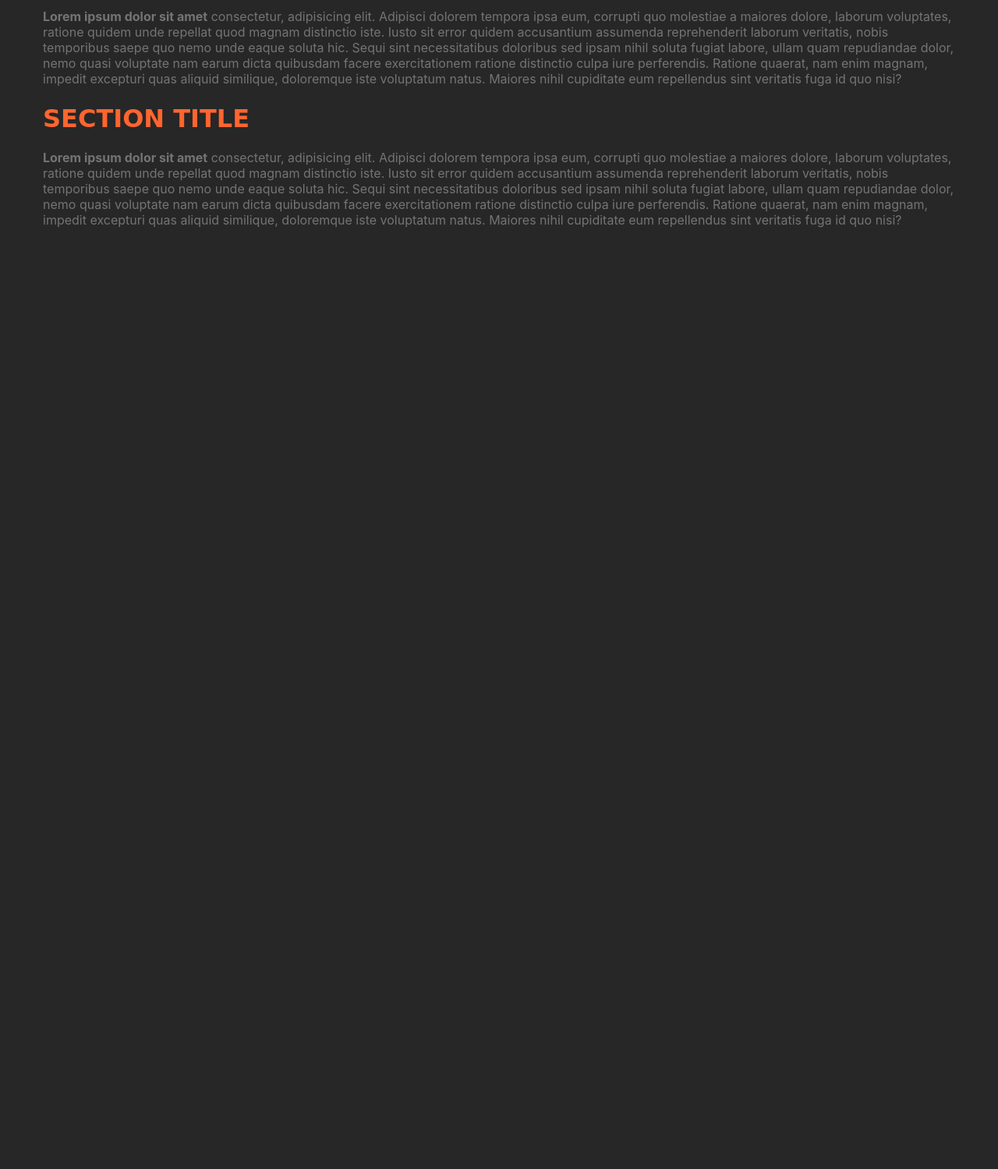
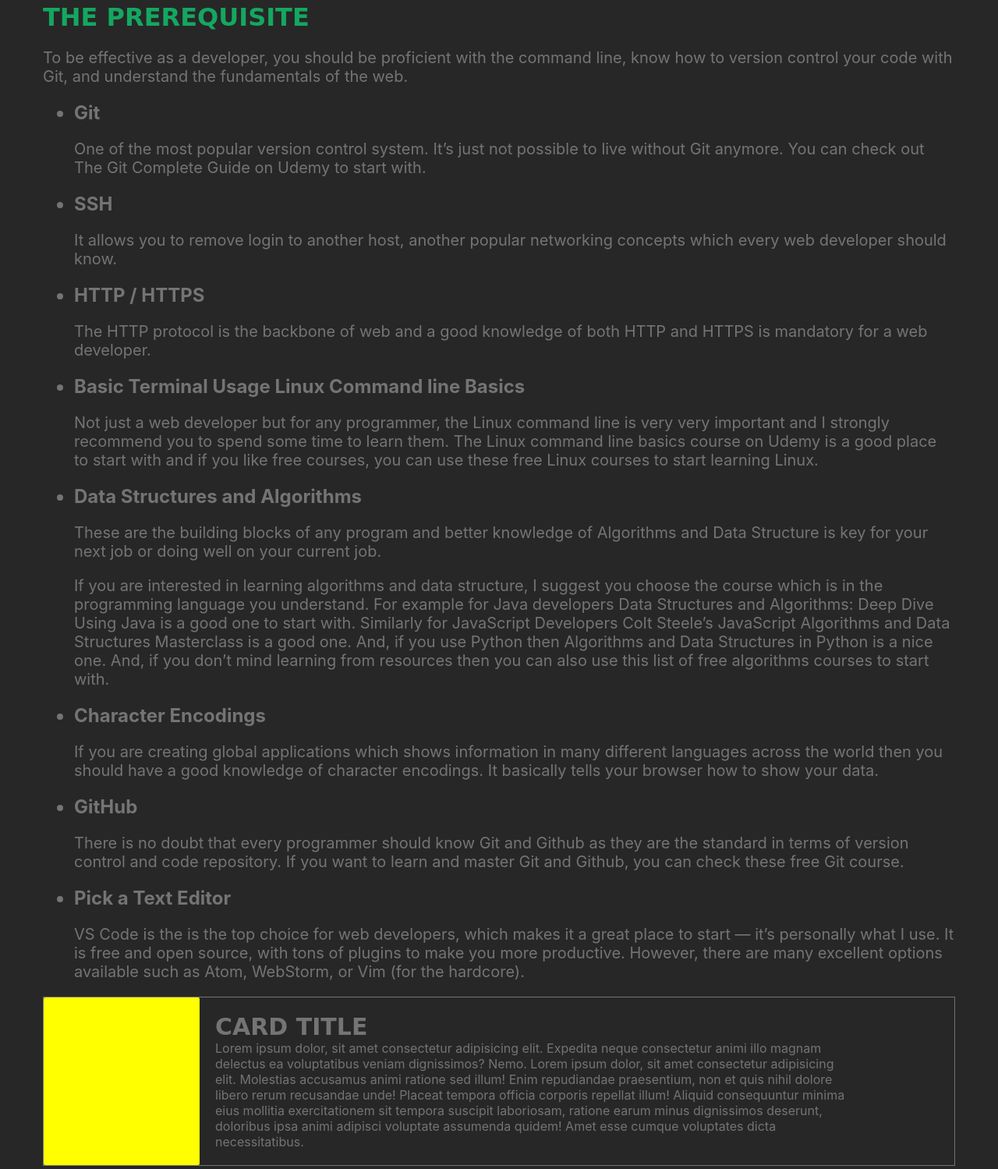
Before and after one commit to VinayakTekade/Lets-Code, a plain HTML site: page index.html in a window 1280 px wide. Shown: the part 500-1999 px from the top of the page at 78% size. Before the commit the page ends 808 px from the top, so only its background shows below. Drawn offline with Linux system fonts and the light colour scheme; a web font is replaced by a local one.

Commit message:
Added Card
Signed-off-by: VinayakTekade <39454332+VinayakTekade@users.noreply.github.com>

```diff
--- a/index.html
+++ b/index.html
@@ -4,7 +4,7 @@
 <head>
     <meta charset="UTF-8">
     <meta name="viewport" content="width=device-width, initial-scale=1.0">
-    <title>Document</title>
+    <title>SpiderWeb</title>
     <link href="https://fonts.googleapis.com/css2?family=Jolly+Lodger&display=swap" rel="stylesheet">
     <link href="https://fonts.googleapis.com/css2?family=Londrina+Outline&display=swap" rel="stylesheet">
     <link rel="stylesheet" href="style.css">
@@ -34,7 +34,8 @@
     <!-- Header -->
     <div class="header">
         <div class="container">
-            <h1>Learn to become a Frontend, Backend, Fullstack, or DevOps developer with this visual guide — no CS degree required</h1>
+            <h1>Learn to become a Frontend, Backend, Fullstack, or DevOps developer with this visual guide — no CS
+                degree required</h1>
         </div>
     </div>
     <!-- End of Header -->
@@ -49,8 +50,10 @@
                 <li><strong>DevOps</strong></li>
             </ul>
             <p>Mastering frontend and backend makes you a full stack developer and managing cloud servers is done by
-                DevOps engineers. To learn DevOps one must first know backend development.But before begining with any path there
-                some pre requisites that must be completed to ensure proper understanding of the advanced concepts and easy
+                DevOps engineers. To learn DevOps one must first know backend development.But before begining with any
+                path there
+                some pre requisites that must be completed to ensure proper understanding of the advanced concepts and
+                easy
                 work flow.
             </p>
         </div>
@@ -59,21 +62,90 @@
     <div class="container">
         <div class="section">
             <h1 class="section-title green">The Prerequisite</h1>
-            <p><strong>Lorem ipsum dolor sit amet</strong> consectetur, adipisicing elit. Adipisci dolorem tempora ipsa eum, corrupti quo
-                molestiae a maiores dolore, laborum voluptates, ratione quidem unde repellat quod magnam distinctio
-                iste. Iusto sit error quidem accusantium assumenda reprehenderit laborum veritatis, nobis temporibus
-                saepe quo nemo unde eaque soluta hic. Sequi sint necessitatibus doloribus sed ipsam nihil soluta fugiat
-                labore, ullam quam repudiandae dolor, nemo quasi voluptate nam earum dicta quibusdam facere
-                exercitationem ratione distinctio culpa iure perferendis. Ratione quaerat, nam enim magnam, impedit
-                excepturi quas aliquid similique, doloremque iste voluptatum natus. Maiores nihil cupiditate eum
-                repellendus sint veritatis fuga id quo nisi?</p>
+            <p>
+                To be effective as a developer, you should be proficient with the command line, know how to version
+                control your code with Git, and understand the fundamentals of the web.
+            </p>
+            <ul>
+                <li><strong>Git</strong></li>
+                <p>One of the most popular version control system. It’s just not possible to live without Git anymore.
+                    You can check out The Git Complete Guide on Udemy to start with.
+                </p>
+                <li><strong>SSH</strong></li>
+                <p>It allows you to remove login to another host, another popular networking concepts which every web
+                    developer should know.
+                </p>
+                <li><strong>HTTP / HTTPS</strong></li>
+                <p>The HTTP protocol is the backbone of web and a good knowledge of both HTTP and HTTPS is mandatory for
+                    a web developer.
+                </p>
+                <li><strong>Basic Terminal Usage Linux Command line Basics</strong></li>
+                <p>Not just a web developer but for any programmer, the Linux command line is very very important and I
+                    strongly recommend you to spend some time to learn them. The Linux command line basics course on
+                    Udemy is a good place to start with and if you like free courses, you can use these free Linux
+                    courses to start learning Linux.
+                </p>
+                <li><strong>Data Structures and Algorithms</strong></li>
+                <p>These are the building blocks of any program and better knowledge of Algorithms and Data Structure is
+                    key for your next job or doing well on your current job.
+                </p>
+                <p>
+                    If you are interested in learning algorithms and data structure, I suggest you choose the course
+                    which is in the programming language you understand.
+
+                    For example for Java developers Data Structures and Algorithms: Deep Dive Using Java is a good one
+                    to start with.
+
+                    Similarly for JavaScript Developers Colt Steele’s JavaScript Algorithms and Data Structures
+                    Masterclass is a good one.
+
+                    And, if you use Python then Algorithms and Data Structures in Python is a nice one.
+
+                    And, if you don’t mind learning from resources then you can also use this list of free algorithms
+                    courses to start with.
+                </p>
+                <li><strong>Character Encodings</strong></li>
+                <p>If you are creating global applications which shows information in many different languages across
+                    the world then you should have a good knowledge of character encodings. It basically tells your
+                    browser how to show your data.
+                </p>
+                <li><strong>GitHub</strong></li>
+                <p>There is no doubt that every programmer should know Git and Github as they are the standard in terms
+                    of version control and code repository. If you want to learn and master Git and Github, you can
+                    check these free Git course.
+                </p>
+                <li><strong>Pick a Text Editor</strong></li>
+                <p>VS Code is the is the top choice for web developers, which makes it a great place to start — it’s
+                    personally what I use. It is free and open source, with tons of plugins to make you more productive.
+                    However, there are many excellent options available such as Atom, WebStorm, or Vim (for the
+                    hardcore).
+                </p>
+            </ul>
+        </div>
+    </div>
+
+    <div class="container">
+        <div class="card">
+            <div class="card-head"></div>
+            <div class="card-body">
+                <div class="card-title">Card Title</div>
+                <div class="card-text">Lorem ipsum dolor, sit amet consectetur adipisicing elit. Expedita neque
+                    consectetur
+                    animi illo magnam delectus ea voluptatibus veniam dignissimos? Nemo. Lorem ipsum dolor, sit amet
+                    consectetur adipisicing elit. Molestias accusamus animi ratione sed illum! Enim repudiandae
+                    praesentium, non et quis nihil dolore libero rerum recusandae unde! Placeat tempora officia corporis
+                    repellat illum! Aliquid consequuntur minima eius mollitia exercitationem sit tempora suscipit
+                    laboriosam, ratione earum minus dignissimos deserunt, doloribus ipsa animi adipisci voluptate
+                    assumenda quidem! Amet esse cumque voluptates dicta necessitatibus.</div>
+            </div>
         </div>
     </div>
 
     <div class="container">
         <div class="section">
             <h1 class="section-title red">Section title</h1>
-            <p> <strong>Lorem ipsum dolor sit amet</strong> consectetur, adipisicing elit. Adipisci dolorem tempora ipsa eum, corrupti quo
+            <p> <strong>Lorem ipsum dolor sit amet</strong> consectetur, adipisicing elit. Adipisci dolorem tempora ipsa
+                eum, corrupti quo
                 molestiae a maiores dolore, laborum voluptates, ratione quidem unde repellat quod magnam distinctio
                 iste. Iusto sit error quidem accusantium assumenda reprehenderit laborum veritatis, nobis temporibus
                 saepe quo nemo unde eaque soluta hic. Sequi sint necessitatibus doloribus sed ipsam nihil soluta fugiat
--- a/style.css
+++ b/style.css
@@ -1,10 +1,19 @@
-body {
+  body {
     margin: 0;
     background-color: #272727;
     color: #747474;
     font-family: -apple-system, BlinkMacSystemFont, 'Segoe UI', Roboto, Oxygen, Ubuntu, Cantarell, 'Open Sans', 'Helvetica Neue', sans-serif;
-}
-nav {
+  }
+
+  p{
+    font-size: 20px;
+  }
+
+  li {
+    font-size: 24px;
+  }
+
+  nav {
     height: 65px;
     width: 100%;
     background-color: #222222;
@@ -75,3 +84,29 @@ nav {
     font-family: 'Londrina Outline', cursive;
     text-transform: uppercase;
   }
+
+.card {
+  border: #747474 solid 1px;
+  display: flex;
+}
+
+.card-head{
+  width: 200px;
+  background-color: yellow;
+  display: flex;
+  align-items: center;
+  justify-content: center;
+  border-radius: 2px;
+  }
+
+.card-body{
+  padding: 20px 20px;
+  width: 70%;
+}
+
+.card-title{
+  font-family: 'Londrina Outline', cursive;
+  text-transform: uppercase;
+  font-size: 30px;
+  font-weight: 600;
+}
```
